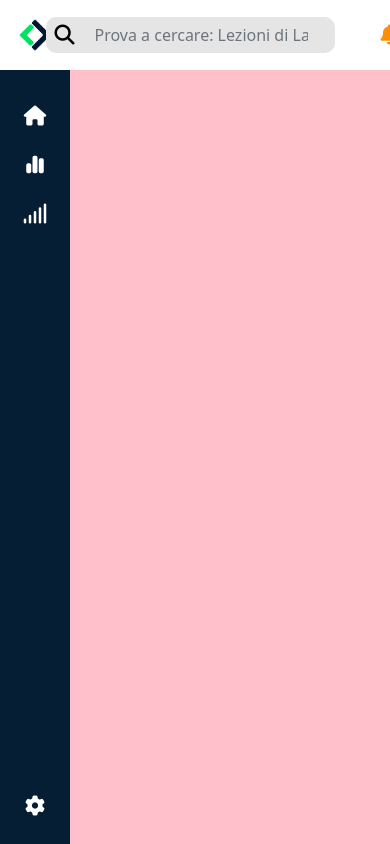
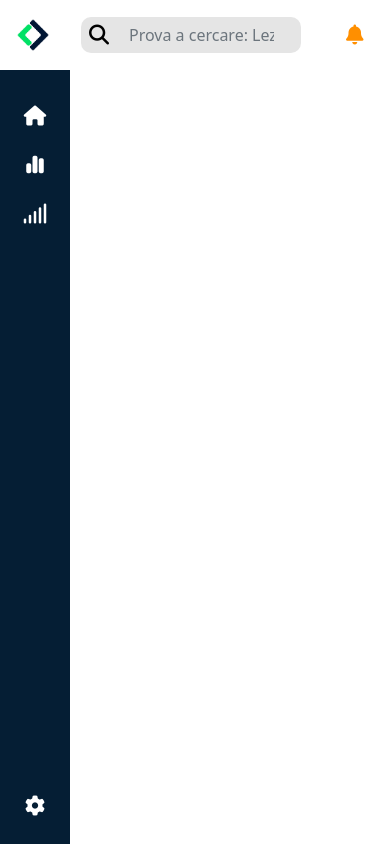
Before and after one commit to saraaffro/html-css-bootstrap-dashboard, a plain HTML site: page index.html in a window 390 px wide. Shown: the top 844 px of the page. Drawn offline with nearby package versions, Linux system fonts and the light colour scheme.

Commit message:
modifiche header

```diff
--- a/css/style.css
+++ b/css/style.css
@@ -12,6 +12,7 @@ header{
 .logo-container{
     width: 70px;
     padding: 10px;
+    margin-left: 10px;
 }
 
 .logo-container img{
@@ -135,13 +136,4 @@ header .dropdown{
     flex-grow: 1;
     height: 100%;
     overflow-y: auto;
-    /* debug */
-    background-color: pink;
 }
-
-/* debug */
-/* [class*="col-"]{
-    background-color: aqua;
-    min-height: 100px;
-    margin-bottom: 30px;
-} */
--- a/index.html
+++ b/index.html
@@ -24,7 +24,7 @@
     <header>
         <div class="container-fluid p-0">
             <div class="row align-items-center">
-                <div class="col-1 col-lg-2 p-s-1">
+                <div class="col-2 col-sm-1 col-lg-2 p-0">
                     <div class="logo-container">
                         <img src="img/mobile-logo.png" alt="logo Boolean">
                     </div>
@@ -32,7 +32,8 @@
                         <img src="img/logo.svg" alt="logo Boolean">
                     </div>
                 </div>
-                <div class="col-10 p0 col-lg-8 p-0">
+
+                <div class="col-8 col-sm-10 p0 col-lg-8 p-0">
                     <!-- importata da BT -->
                     <nav class="navbar bg-body-tertiary">
                         <div class="container-fluid">
@@ -43,7 +44,8 @@
                         </div>
                       </nav>
                 </div>
-                <div class="col-1 col-lg-2 p-0">
+
+                <div class="col-2 col-sm-1 col-lg-2 p-0 text-lg-center">
                     <div class="header-icons-desktop">
                         <a href="#"><i class="fa-solid fa-list-ul header-icons"></i></a>
                         <a href="#"><i class="fa-solid fa-circle-question header-icons"></i></a>
```
